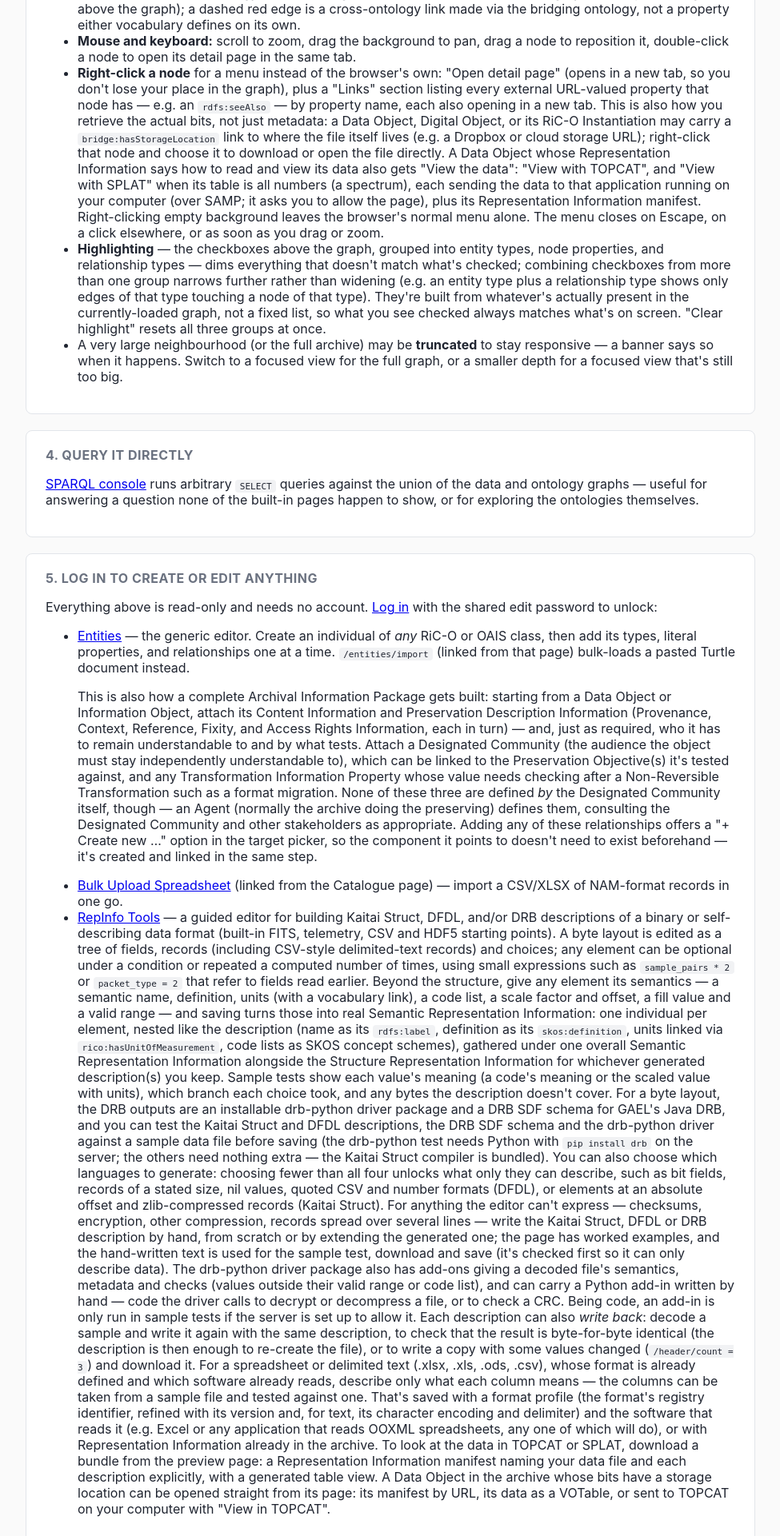
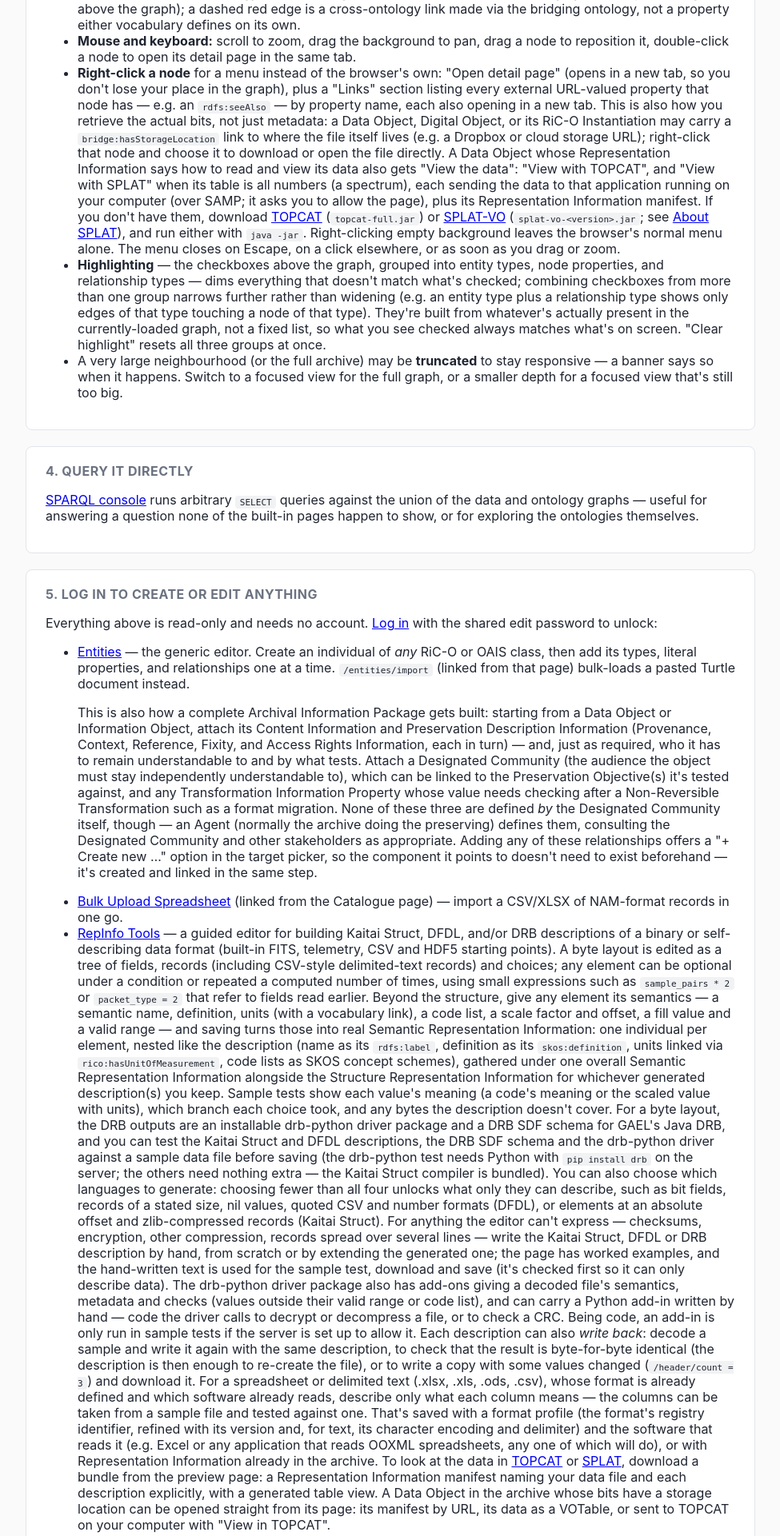
Before and after one commit to dgiaretta/archivemanager, a Spring app: page /help in a window 1280 px wide. Shown: the part 1050-2971 px from the top of the page at 80% size, without its empty margins (152-1127 px from the left). Run offline with Thymeleaf, Linux system fonts and the light colour scheme; the template is opened without the code that fills it, so the values that code supplies are empty.

Commit message:
Link to TOPCAT and SPLAT-VO downloads from the help page
Co-Authored-By: Claude Opus 5.5 <noreply@anthropic.com>

```diff
--- a/archive-manager/src/main/resources/templates/help.html
+++ b/archive-manager/src/main/resources/templates/help.html
@@ -90,7 +90,13 @@
                 read and view its data also gets "View the data": "View with TOPCAT", and "View with
                 SPLAT" when its table is all numbers (a spectrum), each sending the data to that
                 application running on your computer (over SAMP; it asks you to allow the page), plus
-                its Representation Information manifest. Right-clicking empty background leaves the browser's
+                its Representation Information manifest. If you don't have them, download
+                <a href="https://www.star.bris.ac.uk/~mbt/topcat/" target="_blank" rel="noopener">TOPCAT</a>
+                (<code>topcat-full.jar</code>) or
+                <a href="https://github.com/mmpcn/splat-build/releases" target="_blank" rel="noopener">SPLAT-VO</a>
+                (<code>splat-vo-&lt;version&gt;.jar</code>; see
+                <a href="https://www.g-vo.org/pmwiki/About/SPLAT" target="_blank" rel="noopener">About SPLAT</a>),
+                and run either with <code>java -jar</code>. Right-clicking empty background leaves the browser's
                 normal menu alone. The menu closes on Escape, on a click elsewhere, or as soon as
                 you drag or zoom.</li>
             <li><strong>Highlighting</strong> &mdash; the checkboxes above the graph, grouped
@@ -196,7 +202,10 @@
                 its version and, for text, its character encoding and delimiter) and the software
                 that reads it (e.g. Excel or any application that reads OOXML spreadsheets, any one
                 of which will do), or with Representation Information already in the archive.
-                To look at the data in TOPCAT or SPLAT, download a bundle from the preview page: a
+                To look at the data in
+                <a href="https://www.star.bris.ac.uk/~mbt/topcat/" target="_blank" rel="noopener">TOPCAT</a> or
+                <a href="https://github.com/mmpcn/splat-build/releases" target="_blank" rel="noopener">SPLAT</a>,
+                download a bundle from the preview page: a
                 Representation Information manifest naming your data file and each description
                 explicitly, with a generated table view. A Data Object in the archive whose bits have a
                 storage location can be opened straight from its page: its manifest by URL, its data
```
